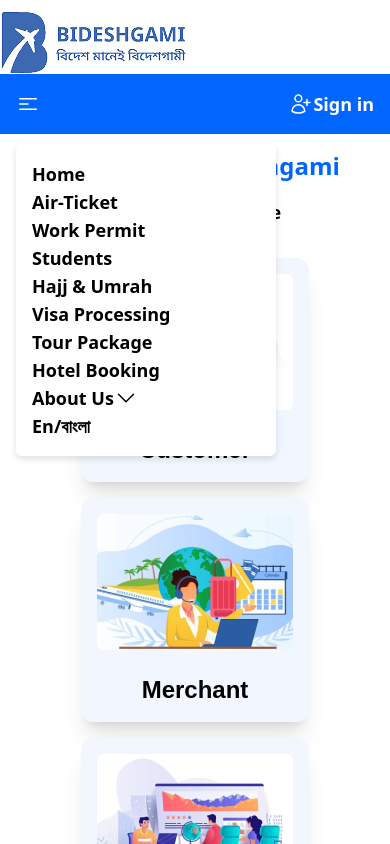
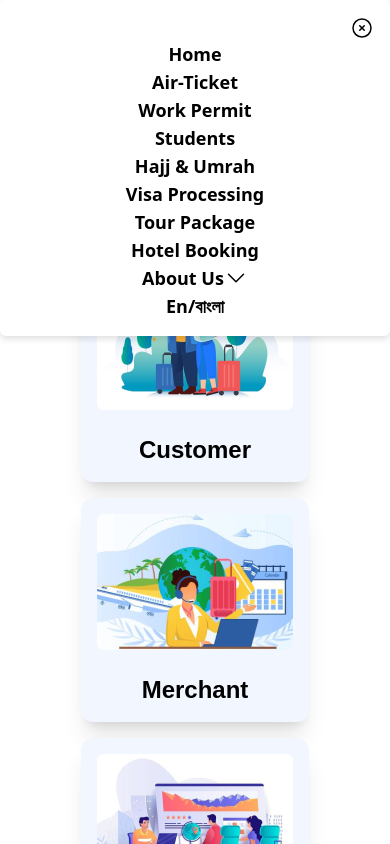
Before and after one commit to AirinNila/row-code-bidesgami-, a plain HTML site: page index.html in a window 390 px wide. Both pictures are taken after a click on the button 28 px from the left and 104 px from the top of the page. Shown: the top 844 px of the page. Drawn offline with nearby package versions, Linux system fonts and the light colour scheme.

Commit message:
new branch

```diff
--- a/index.html
+++ b/index.html
@@ -6,10 +6,7 @@
     <script src="https://cdn.jsdelivr.net/npm/@tailwindcss/browser@4"></script>
     <link rel="stylesheet" href="/index.css">
     <title>Bideshgami</title>
-
-
 </head>
-
 
 
 <body>
@@ -52,7 +49,14 @@
         </ul>
 
           <!-- for mobile -->
-         <ul id="mobileManu" class="hidden md:hidden absolute flex flex-col bg-white drop-shadow-md rounded-md text-black md:gap-4 top-36 left-4 w-2/3  p-4">
+
+
+         <div id="mobileManu" class="hidden md:hidden absolute flex flex-col items-end justify-center bg-white drop-shadow-md rounded-md text-black md:gap-4 top-0 left-0 w-full  p-4">
+
+            <svg xmlns="http://www.w3.org/2000/svg" fill="none" viewBox="0 0 24 24" stroke-width="1.5" stroke="currentColor" class="size-6 " id="cross">
+              <path stroke-linecap="round" stroke-linejoin="round" d="m9.75 9.75 4.5 4.5m0-4.5-4.5 4.5M21 12a9 9 0 1 1-18 0 9 9 0 0 1 18 0Z" />
+            </svg>
+            <ul id="mobileManuContent" class="flex flex-col items-center justify-center w-full">
             <li><a href="/" class="block hover:text-blue-600">Home</a></li>
             <li><a href="#" class="block hover:text-blue-600">Air-Ticket</a></li>
             <li><a href="#" class="block hover:text-blue-600">Work Permit</a></li>
@@ -77,7 +81,9 @@
                     </ul>
             </li>
             <li><a href="#" class="text-black">En/বাংলা</a></li>
-        </ul>
+            </ul>
+        </div>
+
 
         <!-- signin -->
         <div class="flex items-center">
--- a/toggle.js
+++ b/toggle.js
@@ -1,8 +1,14 @@
 const humburger = document.getElementById('humburger')
 const mobileManu = document.getElementById('mobileManu')
+const cross = document.getElementById('cross')
 
 humburger.addEventListener('click', () => {
-    mobileManu.classList.toggle('hidden')
+    mobileManu.classList.remove('hidden')
+})
+
+cross.addEventListener('click', () => {
+    mobileManu.classList.add('hidden')
+
 })
 
 const aboutUsBtn = document.getElementById('about')
```
